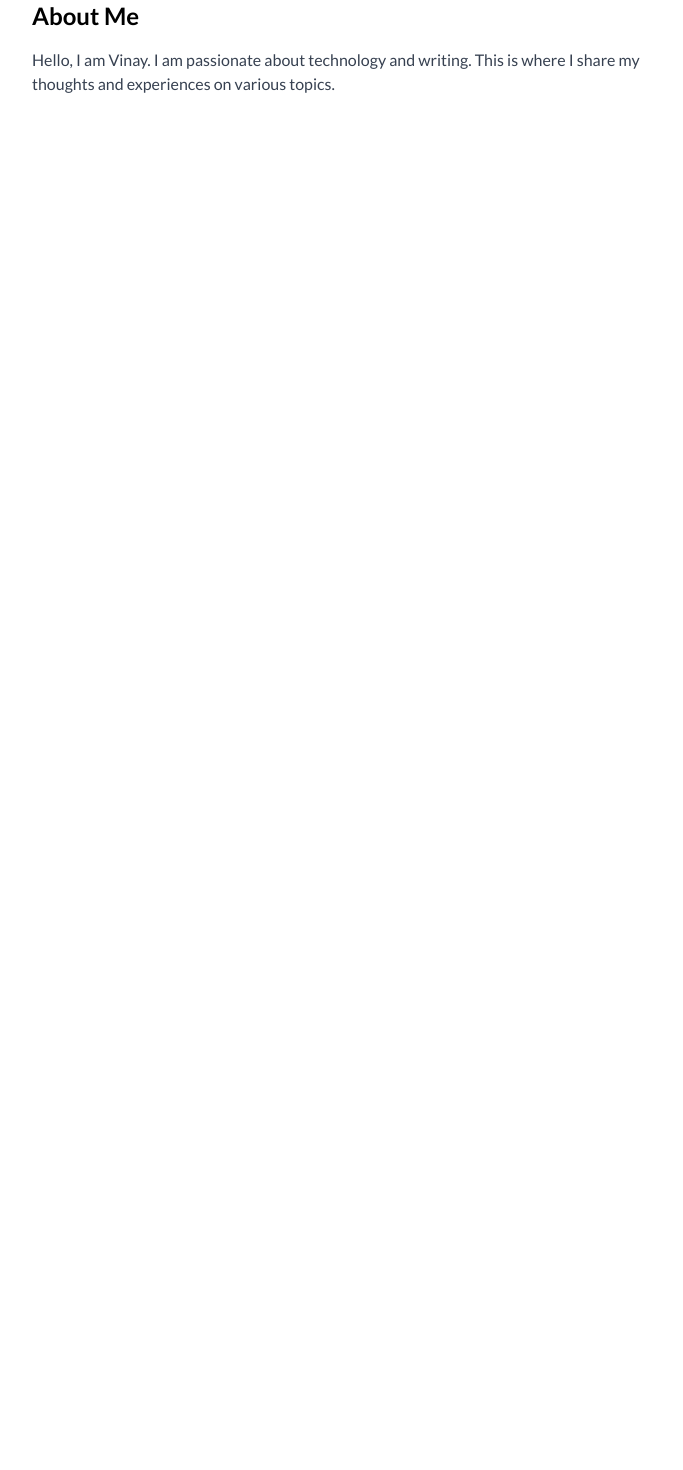
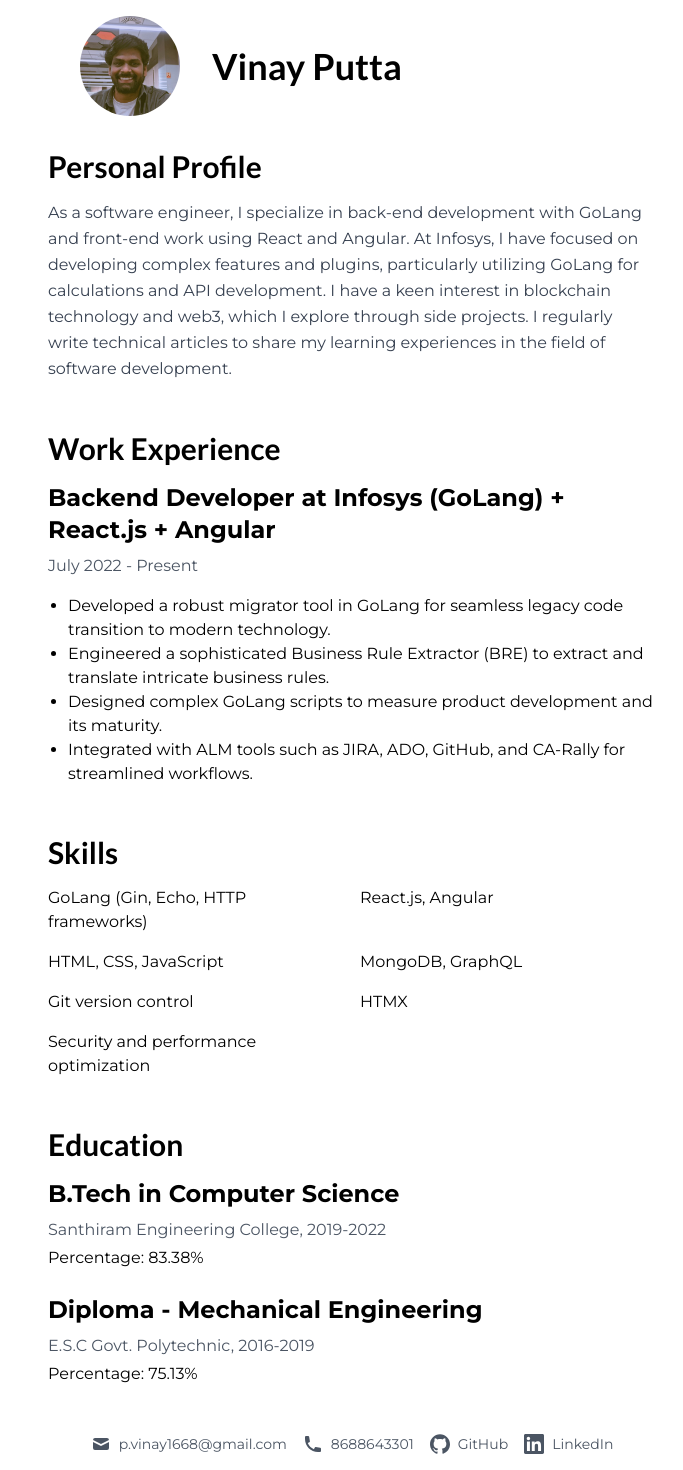
Before and after one commit to vinay1668/tech-writings, a Next.js app: page /about in a window 1280 px wide. Shown: the part 121-1591 px from the top of the page, without its empty margins (288-971 px from the left). Before the commit the page ends 800 px from the top, so only its background shows below. Built offline with nearby package versions, Linux system fonts and the light colour scheme.

Commit message:
About page implemented

```diff
--- a/app/about/page.tsx
+++ b/app/about/page.tsx
@@ -1,11 +1,91 @@
+/* eslint-disable @next/next/no-img-element */
+import React from 'react';
+import img from "./profile.jpg"
+
 export default function About() {
     return (
-        <div className="max-w-2xl mx-auto">
-            <h2 className="text-2xl font-bold mb-4">About Me</h2>
-            <p className="text-gray-700">
-                Hello, I am Vinay. I am passionate about technology and writing.
-                This is where I share my thoughts and experiences on various topics.
-            </p>
+        <div className="container mx-auto px-4 py-4">
+            <div className="flex items-center mb-8">
+                <div className="w-[100px] h-[100px] rounded-full overflow-hidden ml-8">
+                    <img
+                        src={img.src}
+                        alt="Vinay Putta"
+                        className="object-cover w-full h-full object-center"
+                    />
+                </div>
+                <h1 className="text-4xl font-bold font-lato ml-8">Vinay Putta</h1>
+            </div>
+
+
+
+            <section className="mb-12">
+                <h2 className="text-3xl font-bold mb-4 font-lato">Personal Profile</h2>
+                <p className="text-gray-700 font-montserrat leading-relaxed">
+                    As a software engineer, I specialize in back-end development with GoLang and front-end work using React and Angular. At Infosys, I have focused on developing complex features and plugins, particularly utilizing GoLang for calculations and API development. I have a keen interest in blockchain technology and web3, which I explore through side projects. I regularly write technical articles to share my learning experiences in the field of software development.
+                </p>
+            </section>
+
+            <section className="mb-12">
+                <h2 className="text-3xl font-bold mb-4 font-lato">Work Experience</h2>
+                <div className="mb-4">
+                    <h6 className="text-2xl font-semibold font-montserrat mb-2">Backend Developer at Infosys (GoLang) + React.js + Angular</h6>
+                    <p className="text-gray-600 font-montserrat mb-4">July 2022 - Present</p>
+                    <ul className="list-disc pl-5 mt-2 font-montserrat">
+                        <li>Developed a robust migrator tool in GoLang for seamless legacy code transition to modern technology.</li>
+                        <li>Engineered a sophisticated Business Rule Extractor (BRE) to extract and translate intricate business rules.</li>
+                        <li>Designed complex GoLang scripts to measure product development and its maturity.</li>
+                        <li>Integrated with ALM tools such as JIRA, ADO, GitHub, and CA-Rally for streamlined workflows.</li>
+                    </ul>
+                </div>
+            </section>
+
+            <section className="mb-12">
+                <h2 className="text-3xl font-bold mb-4 font-lato">Skills</h2>
+                <ul className="grid grid-cols-2 gap-4 font-montserrat">
+                    <li>GoLang (Gin, Echo, HTTP frameworks)</li>
+                    <li>React.js, Angular</li>
+                    <li>HTML, CSS, JavaScript</li>
+                    <li>MongoDB, GraphQL</li>
+                    <li>Git version control</li>
+                    <li>HTMX</li>
+                    <li>Security and performance optimization</li>
+                </ul>
+            </section>
+
+            <section className="mb-12">
+                <h2 className="text-3xl font-bold mb-4 font-lato">Education</h2>
+                <div className="mb-6">
+                    <h6 className="text-2xl font-semibold font-montserrat mb-2">B.Tech in Computer Science</h6>
+                    <p className="text-gray-600 font-montserrat mb-1">Santhiram Engineering College, 2019-2022</p>
+                    <p className="font-montserrat">Percentage: 83.38%</p>
+                </div>
+                <div>
+                    <h6 className="text-2xl font-semibold font-montserrat mb-2">Diploma - Mechanical Engineering</h6>
+                    <p className="text-gray-600 font-montserrat mb-1">E.S.C Govt. Polytechnic, 2016-2019</p>
+                    <p className="font-montserrat">Percentage: 75.13%</p>
+                </div>
+            </section>
+
+            <footer className="text-center text-gray-600 font-montserrat">
+                <div className="flex flex-wrap justify-center items-center -mx-2">
+                    <a href="mailto:p.vinay1668@gmail.com" className="flex items-center hover:text-blue-600 w-1/2 sm:w-auto px-2 mb-4 sm:mb-0">
+                        <svg className="w-5 h-5 mr-2" fill="currentColor" viewBox="0 0 20 20" xmlns="http://www.w3.org/2000/svg"><path d="M2.003 5.884L10 9.882l7.997-3.998A2 2 0 0016 4H4a2 2 0 00-1.997 1.884z"></path><path d="M18 8.118l-8 4-8-4V14a2 2 0 002 2h12a2 2 0 002-2V8.118z"></path></svg>
+                        <span className="text-sm">p.vinay1668@gmail.com</span>
+                    </a>
+                    <a href="tel:8688643301" className="flex items-center hover:text-blue-600 w-1/2 sm:w-auto px-2 mb-4 sm:mb-0">
+                        <svg className="w-5 h-5 mr-2" fill="currentColor" viewBox="0 0 20 20" xmlns="http://www.w3.org/2000/svg"><path d="M2 3a1 1 0 011-1h2.153a1 1 0 01.986.836l.74 4.435a1 1 0 01-.54 1.06l-1.548.773a11.037 11.037 0 006.105 6.105l.774-1.548a1 1 0 011.059-.54l4.435.74a1 1 0 01.836.986V17a1 1 0 01-1 1h-2C7.82 18 2 12.18 2 5V3z"></path></svg>
+                        <span className="text-sm">8688643301</span>
+                    </a>
+                    <a href="https://github.com/vinay1668" target="_blank" rel="noopener noreferrer" className="flex items-center hover:text-blue-600 w-1/2 sm:w-auto px-2 mb-4 sm:mb-0">
+                        <svg className="w-5 h-5 mr-2" fill="currentColor" viewBox="0 0 24 24" xmlns="http://www.w3.org/2000/svg"><path d="M12 .297c-6.63 0-12 5.373-12 12 0 5.303 3.438 9.8 8.205 11.385.6.113.82-.258.82-.577 0-.285-.01-1.04-.015-2.04-3.338.724-4.042-1.61-4.042-1.61C4.422 18.07 3.633 17.7 3.633 17.7c-1.087-.744.084-.729.084-.729 1.205.084 1.838 1.236 1.838 1.236 1.07 1.835 2.809 1.305 3.495.998.108-.776.417-1.305.76-1.605-2.665-.3-5.466-1.332-5.466-5.93 0-1.31.465-2.38 1.235-3.22-.135-.303-.54-1.523.105-3.176 0 0 1.005-.322 3.3 1.23.96-.267 1.98-.399 3-.405 1.02.006 2.04.138 3 .405 2.28-1.552 3.285-1.23 3.285-1.23.645 1.653.24 2.873.12 3.176.765.84 1.23 1.91 1.23 3.22 0 4.61-2.805 5.625-5.475 5.92.42.36.81 1.096.81 2.22 0 1.606-.015 2.896-.015 3.286 0 .315.21.69.825.57C20.565 22.092 24 17.592 24 12.297c0-6.627-5.373-12-12-12" /></svg>
+                        <span className="text-sm">GitHub</span>
+                    </a>
+                    <a href="https://www.linkedin.com/in/vinay1668/" target="_blank" rel="noopener noreferrer" className="flex items-center hover:text-blue-600 w-1/2 sm:w-auto px-2">
+                        <svg className="w-5 h-5 mr-2" fill="currentColor" viewBox="0 0 24 24" xmlns="http://www.w3.org/2000/svg"><path d="M20.447 20.452h-3.554v-5.569c0-1.328-.027-3.037-1.852-3.037-1.853 0-2.136 1.445-2.136 2.939v5.667H9.351V9h3.414v1.561h.046c.477-.9 1.637-1.85 3.37-1.85 3.601 0 4.267 2.37 4.267 5.455v6.286zM5.337 7.433c-1.144 0-2.063-.926-2.063-2.065 0-1.138.92-2.063 2.063-2.063 1.14 0 2.064.925 2.064 2.063 0 1.139-.925 2.065-2.064 2.065zm1.782 13.019H3.555V9h3.564v11.452zM22.225 0H1.771C.792 0 0 .774 0 1.729v20.542C0 23.227.792 24 1.771 24h20.451C23.2 24 24 23.227 24 22.271V1.729C24 .774 23.2 0 22.222 0h.003z" /></svg>
+                        <span className="text-sm">LinkedIn</span>
+                    </a>
+                </div>
+            </footer>
         </div>
     );
 }
```
Also changed, not shown: app/about/profile.jpg (added).
